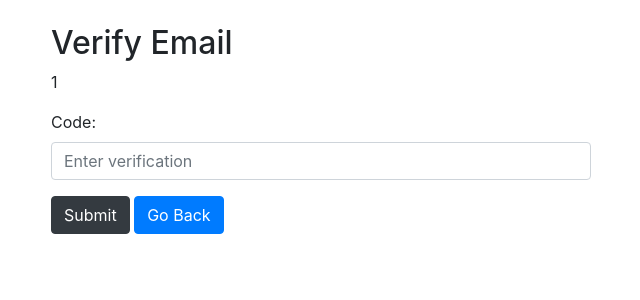
After one commit to AbDhrubo/cs24-p2-TEAM-DEADBEEF, a Flask app: page /login/first-login/1 in a window 1280 px wide. The commit adds this page. Shown: the top 300 px of the page, without its empty margins (319-959 px from the left). Run offline with Flask 3, Linux system fonts and the light colour scheme.

Commit message:
user verification

```diff
--- a/app.py
+++ b/app.py
@@ -7,6 +7,7 @@ import random
 import string
 import re
 import json
+from flask_session import Session
 
 from auth import auth
 from login import login
@@ -27,10 +28,14 @@ app.config['MAIL_USERNAME'] = 'deadbeefedfrfr@gmail.com'
 app.config['MAIL_PASSWORD'] = 'wbrlyrvjaeqgybcs'
 app.config['MAIL_USE_TLS'] = True
 app.config['MAIL_USE_SSL'] = False
+app.config['SESSION_TYPE'] = 'filesystem'
+app.config["SESSION_PERMANENT"] = True
 
 
 db.init_app(app)
 mail = Mail(app)
+sesh = Session(app)
+sesh.init_app(app)
 app.secret_key = 'secret_key'
 
 
--- a/login.py
+++ b/login.py
@@ -6,3 +6,9 @@ login = Blueprint("login", __name__, static_folder="static", template_folder="te
 @login.route('/')
 def login_view():
     return render_template('login.html')
+
+
+@login.route('/first-login/<string:email>')
+def first_login(email: str):
+    print(email)
+    return render_template('first_login.html', email=email)
--- a/models.py
+++ b/models.py
@@ -64,6 +64,7 @@ class User(db.Model):
     role_id = db.Column(db.Integer, db.ForeignKey('role.id'), nullable=False)
     name = db.Column(db.String)
     contact = db.Column(db.String)
+    verified = db.Column(db.Integer)
 
     def __init__(self, email, password, role_id, name="Shreya", contact="01552393972"):
         self.email = email
@@ -71,6 +72,7 @@ class User(db.Model):
         self.role_id = role_id
         self.name = name
         self.contact = contact
+        self.verified = 0
 
     def update_password(self, new_password):
         self.password_hash = generate_password_hash(new_password)
--- /dev/null
+++ b/templates/first_login.html
@@ -0,0 +1,66 @@
+<!DOCTYPE html>
+<html lang="en">
+<head>
+  <title>Register page</title>
+  <meta charset="utf-8">
+  <meta name="viewport" content="width=device-width, initial-scale=1">
+  <link rel="stylesheet" href="https://cdn.jsdelivr.net/npm/bootstrap@4.6.2/dist/css/bootstrap.min.css">
+</head>
+<body>
+
+<div class="container">
+    <div class=" row justify-content-center">
+        <div class="col-sm-6 mt-4">
+            <h2>Verify Email</h2>
+            <p>{{email}}</p>
+            <form id="changePasswordForm">
+                <div class="form-group">
+                    <label for="code">Code:</label>
+                    <input type="text" class="form-control" id="code" placeholder="Enter verification" name="code">
+                    <small id="error_message2" class="text-danger"></small>
+                </div>
+                <button type="submit" class="btn btn-dark">Submit</button>
+                <a href="/login" class="btn btn-primary">Go Back</a>
+            </form>
+            <div id="responseMessage"></div>
+        </div>
+    </div>
+</div>
+
+<script>
+    var email = "{{ email }}";
+    document.getElementById('changePasswordForm').addEventListener('submit', function(event) {
+        event.preventDefault();
+
+        // Get values from form fields
+        var code = document.getElementById('code').value;
+
+        // Check if passwords match
+
+        // Create data object to send to server
+        var data = {
+            code: code,
+            email: email
+        };
+
+        fetch('/auth/login-verification', {
+            method: 'POST',
+            body: JSON.stringify(data),
+            headers: {
+                'Content-Type': 'application/json'
+            }
+        })
+        .then(response => response.json())
+        .then(data => {
+            document.getElementById('responseMessage').innerText = data.message;
+            if(data.success) {
+                document.getElementById('changePasswordForm').reset();
+                window.location.href = '/dashboard';
+            }
+        })
+        .catch(error => console.error('Error:', error));
+    });
+</script>
+
+</body>
+</html>
--- a/users.py
+++ b/users.py
@@ -1,7 +1,10 @@
-from flask import Blueprint, jsonify, session, request, render_template, redirect, make_response
+import requests
+from flask import Blueprint, jsonify, session, request, render_template, redirect, make_response, url_for
+from auth import send_mail
+from datetime import datetime
 
 # import app
-from models import User, Role, db
+from models import User, Role, db, Verification
 
 users = Blueprint("users", __name__, static_folder="static", template_folder="templates")
 
@@ -44,14 +47,22 @@ def show_ar_add_users():
 
                 return jsonify(response_data), 500
             else:
-                db.session.add(new_user)
-                db.session.commit()
-
-                response_data = {
-                    "success": "True",
-                    "message": "Registration Success: Please Ask User To Check Email"
-                }
-                return jsonify(response_data), 201
+                endpoint2_url = url_for('auth.send_mail', _external=True)
+                response = requests.post(endpoint2_url, json={'email': email})
+                if response.status_code // 100 == 2:
+                    data = response.json()
+                    code = data.get('code')
+                    otp = Verification(email, code, datetime.now())
+                    db.session.add(otp)
+                    db.session.add(new_user)
+                    db.session.commit()
+                    response_data = {
+                        "success": "True",
+                        "message": "Registration Success: Please Ask User To Check Email"
+                    }
+                    return jsonify(response_data), 201
+                else:
+                    return jsonify({"success": False, "message": "Failed to send email"}), response.status_code
 
         else:
             response_data = {
```
Also changed, not shown: auth.py (+32 -8 lines), templates/login.html (+20 -8 lines), instance/database.db, 4 other files.
